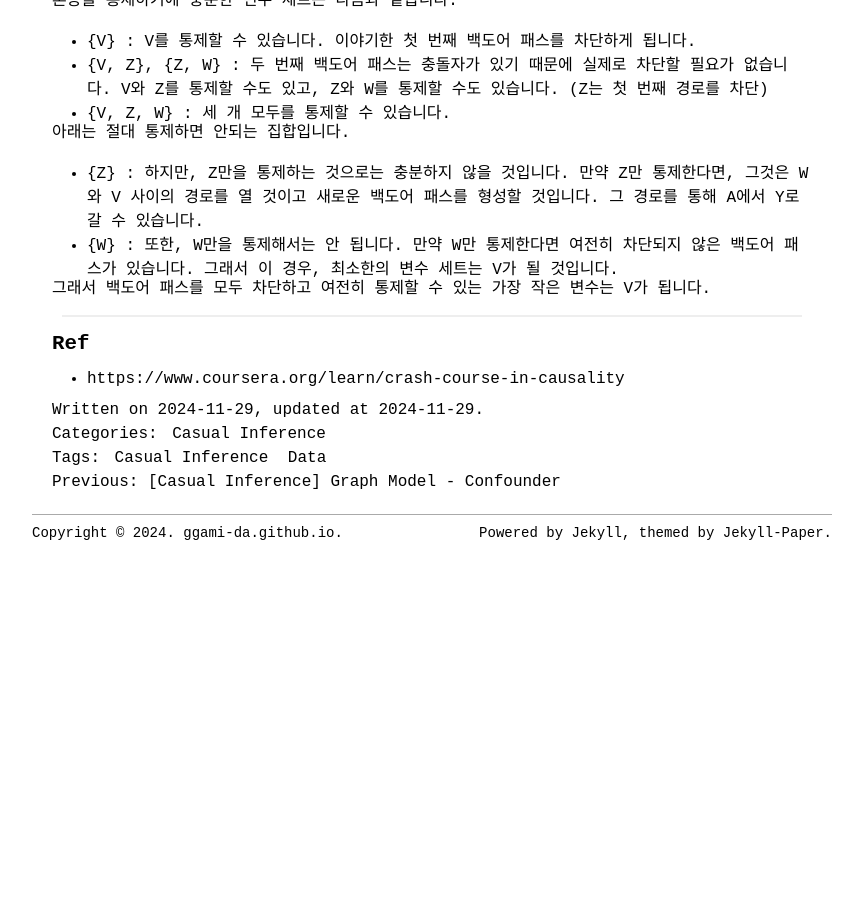
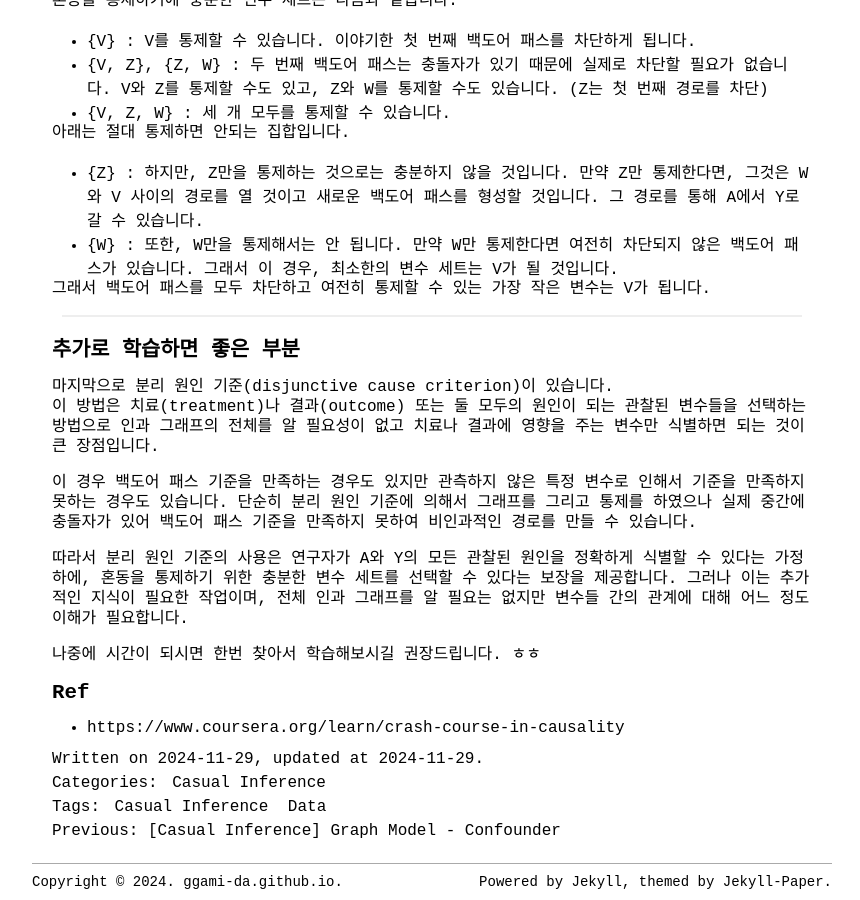
Before and after one commit to ggami-da/ggami-da.github.io, a Jekyll site: the page built from _posts/2024-11-25-graph-model(6).md, in a window 1280 px wide and 900 px high, scrolled down 3336 px. Shown: the whole window, without its empty margins (208-1068 px from the left). Built offline with Jekyll 4.4.1, drawn with Linux system fonts in a browser that asks for light colours; before the commit the page ends 3887 px from its top, so only the background shows below that.

Commit message:
NEW : 그래프 이론 Confounder

```diff
--- a/_posts/2024-11-25-graph-model(6).md
+++ b/_posts/2024-11-25-graph-model(6).md
@@ -93,6 +93,16 @@ A와 Y의 효과에 관심이 있고 이 경우, A에서 Y로의 두 개의 백
 그래서 백도어 패스를 모두 차단하고 여전히 통제할 수 있는 가장 작은 변수는 V가 됩니다.
 
 ---
+## 추가로 학습하면 좋은 부분
+마지막으로 분리 원인 기준(disjunctive cause criterion)이 있습니다.
+이 방법은 치료(treatment)나 결과(outcome) 또는 둘 모두의 원인이 되는 관찰된 변수들을 선택하는 방법으로 인과 그래프의 전체를 알 필요성이 없고 치료나 결과에 영향을 주는 변수만 식별하면 되는 것이 큰 장점입니다.
+
+이 경우 백도어 패스 기준을 만족하는 경우도 있지만 관측하지 않은 특정 변수로 인해서 기준을 만족하지 못하는 경우도 있습니다.
+단순히 분리 원인 기준에 의해서 그래프를 그리고 통제를 하였으나 실제 중간에 충돌자가 있어 백도어 패스 기준을 만족하지 못하여 비인과적인 경로를 만들 수 있습니다.
+
+따라서 분리 원인 기준의 사용은 연구자가 A와 Y의 모든 관찰된 원인을 정확하게 식별할 수 있다는 가정 하에, 혼동을 통제하기 위한 충분한 변수 세트를 선택할 수 있다는 보장을 제공합니다. 그러나 이는 추가적인 지식이 필요한 작업이며, 전체 인과 그래프를 알 필요는 없지만 변수들 간의 관계에 대해 어느 정도 이해가 필요합니다.
+
+나중에 시간이 되시면 한번 찾아서 학습해보시길 권장드립니다. ㅎㅎ
 
 ## Ref
 - https://www.coursera.org/learn/crash-course-in-causality
```
